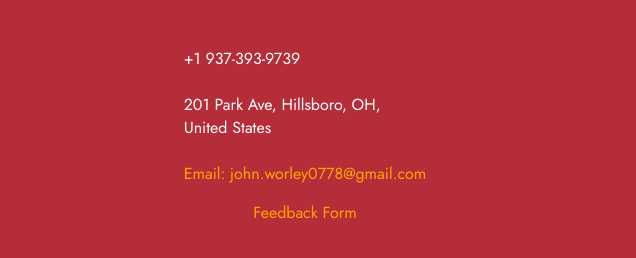
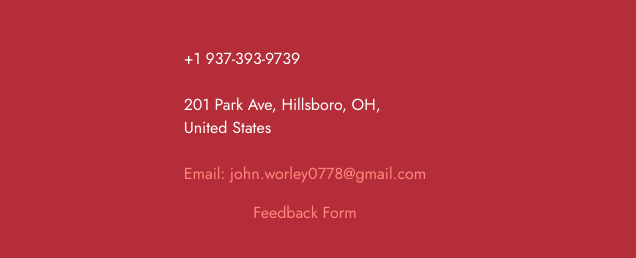
Before and after one commit to ElijahF-robotics/Church-Final, a website: page index.html in a window 1280 px wide. Shown: the part 2056-2314 px from the top of the page, 0-636 px from the left. Drawn offline with nearby package versions, Linux system fonts and the light colour scheme; a web font is replaced by a local one.

Commit message:
Update stylesheet.css

```diff
--- a/stylesheet.css
+++ b/stylesheet.css
@@ -479,5 +479,5 @@ a:active {
 }
 
 .Footer a {
-	color: orange;
+	color: var(--lightRed);
 }
```
